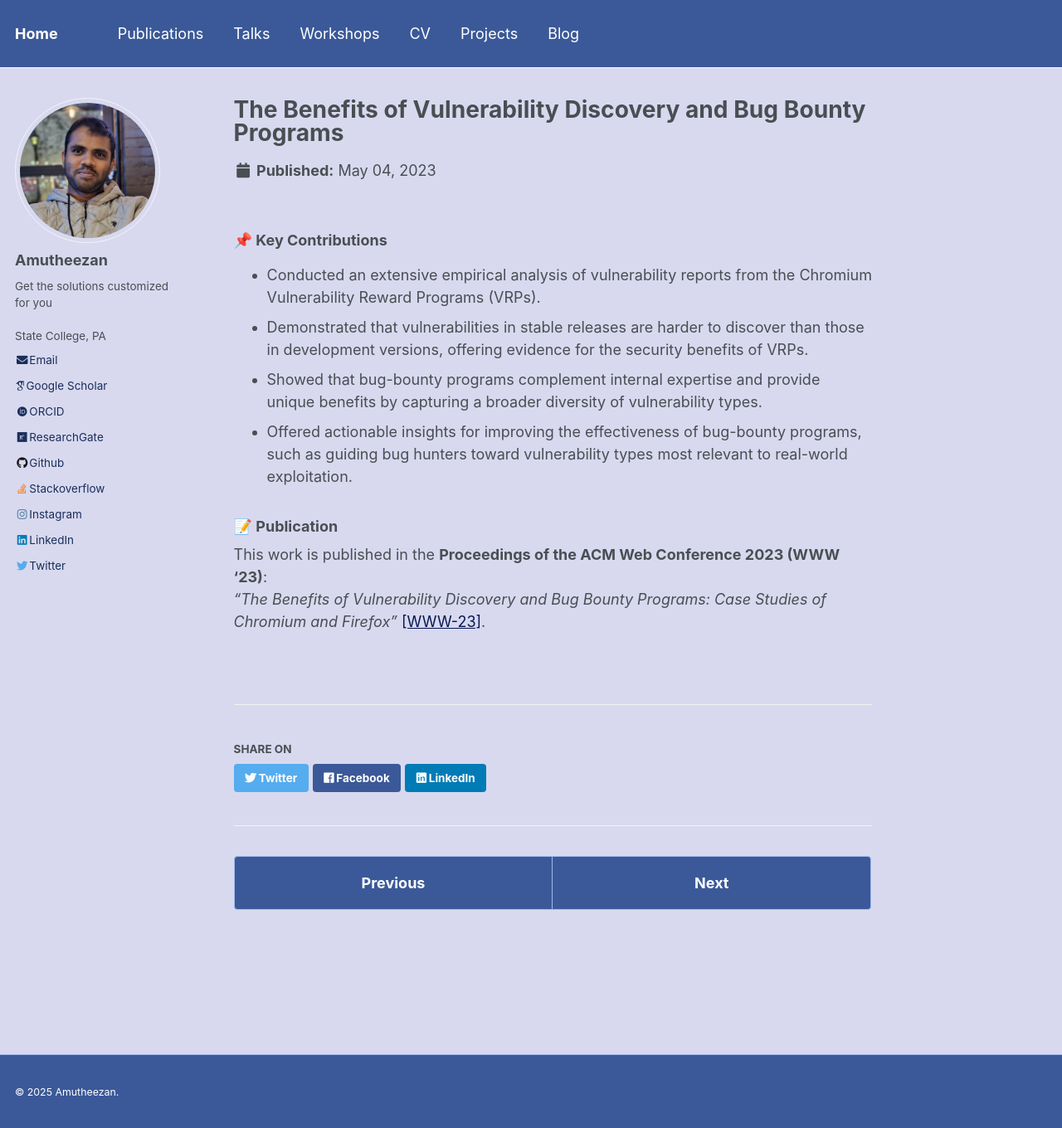
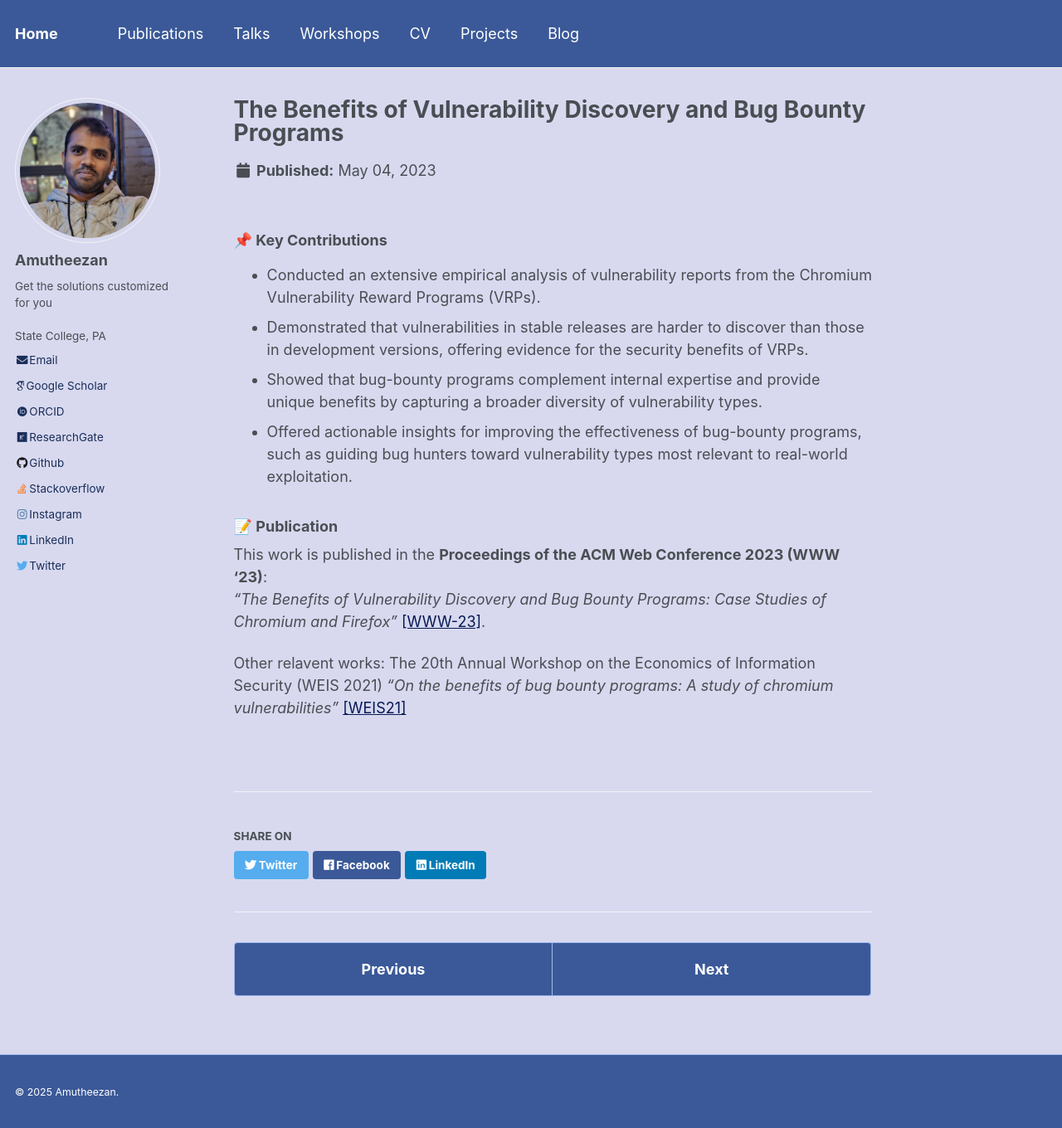
Before and after one commit to Amutheezan/amutheezan.github.io, a Jekyll site: the page built from _projects/2023-05-04-bugbounty.md, in a window 1280 px wide and 1363 px high. Shown: the top 1360 px of the window at 83% size. Built offline with Jekyll 4.4.1, drawn with Linux system fonts in a browser that asks for light colours; some web fonts are replaced.

Commit message:
Update 2023-05-04-bugbounty.md

```diff
--- a/_projects/2023-05-04-bugbounty.md
+++ b/_projects/2023-05-04-bugbounty.md
@@ -17,3 +17,6 @@ date: 2023-05-04
 
 This work is published in the **Proceedings of the ACM Web Conference 2023 (WWW '23)**:
 *"The Benefits of Vulnerability Discovery and Bug Bounty Programs: Case Studies of Chromium and Firefox"* [[WWW-23]](https://dl.acm.org/doi/abs/10.1145/3543507.3583352).
+
+Other relavent works: The 20th Annual Workshop on the Economics of Information Security (WEIS 2021)
+*"On the benefits of bug bounty programs: A study of chromium vulnerabilities"* [[WEIS21]](https://weis2021.econinfosec.org/wp-content/uploads/sites/9/2021/06/weis21-sivagnanam.pdf)
```
